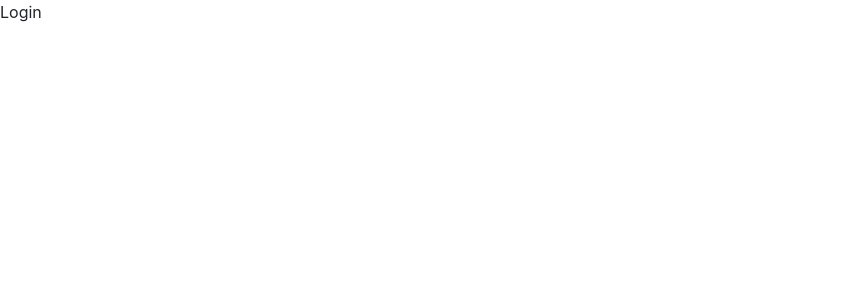
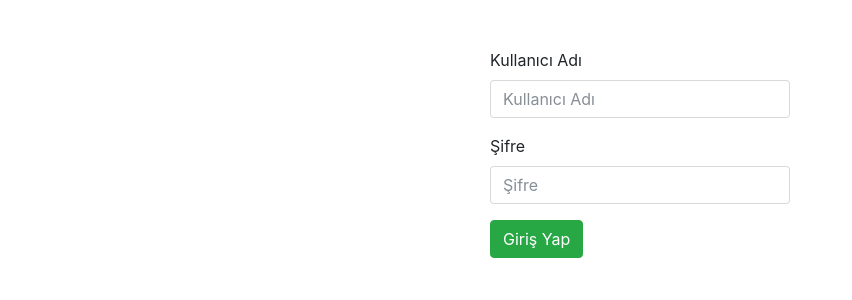
Before and after one commit to veysel/taptaplink, an Angular app: page /login in a window 1280 px wide. Shown: the top 300 px of the page, without its empty margins (0-852 px from the left). Built offline with nearby package versions, Linux system fonts and the light colour scheme.

Commit message:
Login module added

```diff
--- /dev/null
+++ b/src/app/Login/Services/login.service.ts
@@ -0,0 +1,24 @@
+import { Injectable } from '@angular/core';
+import { Http } from '@angular/http';
+
+import { Observable } from 'rxjs/Rx';
+import 'rxjs/add/operator/map';
+
+import { CommonService } from '../../Common/Services/common.service';
+
+import { UserModel } from '../../Common/Models/user.model';
+
+@Injectable()
+export class LoginService {
+    constructor(
+        private _http: Http,
+        private _commonService: CommonService) { }
+
+    public CheckLogin(username: string, password: string) {
+        return this._http.get(this._commonService.GetServiceRootUrl() + "Login/CheckLogin?username=" + username + "&password=" + password).map(x => x.json());
+    }
+
+    public GetUserInfo(username: string, userKey: string) {
+        return this._http.get(this._commonService.GetServiceRootUrl() + "Login/GetUserInfo?username=" + username + "&userKey=" + userKey).map(x => x.json());
+    }
+}
--- a/src/app/Login/login.component.ts
+++ b/src/app/Login/login.component.ts
@@ -1,4 +1,11 @@
 import { Component } from '@angular/core';
+import { Router } from '@angular/router';
+
+import { LoginService } from './Services/login.service';
+import { StorageService } from '../Storage/Services/storage.service';
+
+import { UserModel } from '../Common/Models/user.model';
+import { StorageModel } from '../Storage/Models/storage.model';
 
 @Component({
     selector: 'login',
@@ -6,4 +13,61 @@ import { Component } from '@angular/core';
 })
 export class LoginComponent {
 
+    public form = {
+        options: {
+            alert: ""
+        },
+        username: "",
+        password: ""
+    };
+
+    constructor(
+        private _router: Router,
+        private _loginService: LoginService,
+        private _storageService: StorageService
+    ) { }
+
+    public LoginButtonClick(): void {
+        this.form.options.alert = "";
+
+        if (!this.form.username || !this.form.password) {
+            this.form.options.alert = "Lütfen tüm alanları doldurun !";
+            return;
+        }
+
+        this._loginService.CheckLogin(this.form.username, this.form.password).subscribe(result => {
+
+            if (result) {
+                console.log(result);
+                this._loginService.GetUserInfo(this.form.username, result).subscribe(resultUser => {
+                    let tempUser: UserModel = resultUser;
+
+                    if (tempUser.UserId == 0) {
+                        this.form.options.alert = "Giriş denemesi başarısız !";
+                        return;
+                    }
+                    else {
+                        let tempStorageModel: StorageModel = new StorageModel();
+                        tempStorageModel.UserKey = result;
+                        tempStorageModel.UserId = tempUser.UserId;
+                        tempStorageModel.Username = tempUser.Username;
+                        tempStorageModel.Name = tempUser.Name;
+                        tempStorageModel.Surname = tempUser.Surname;
+                        tempStorageModel.Password = tempUser.Password;
+
+                        this._storageService.SetStorage(tempStorageModel);
+                        this._router.navigate(["/home"]);
+                    }
+                });
+
+            }
+            else {
+                this.form.options.alert = "Giriş denemesi başarısız !";
+                return;
+            }
+
+        });
+
+    }
+
 }
--- a/src/app/Login/login.template.html
+++ b/src/app/Login/login.template.html
@@ -1 +1,16 @@
-Login
+<div class="d-flex justify-content-center mt-5">
+    <form style="width: 300px;">
+        <div *ngIf="form.options.alert" class="alert alert-secondary" role="alert">{{form.options.alert}}</div>
+        <div class="form-group">
+            <label for="username">Kullanıcı Adı</label>
+            <input [(ngModel)]="form.username" name="username" type="text" class="form-control" id="username"
+                placeholder="Kullanıcı Adı">
+        </div>
+        <div class="form-group">
+            <label for="password">Şifre</label>
+            <input [(ngModel)]="form.password" name="password" type="password" class="form-control" id="password"
+                placeholder="Şifre">
+        </div>
+        <button (click)="LoginButtonClick()" type="button" class="btn btn-success">Giriş Yap</button>
+    </form>
+</div>
--- a/src/app/Storage/Models/storage.model.ts
+++ b/src/app/Storage/Models/storage.model.ts
@@ -1,6 +1,8 @@
 export class StorageModel {
-    Id: number;
+    UserKey: string;
+    UserId: number;
     Username: string;
     Name: string;
     Surname: string;
+    Password: string;
 }
--- a/src/app/app.module.ts
+++ b/src/app/app.module.ts
@@ -16,6 +16,7 @@ import { Error500Component } from './Error/Error500/error.500.component';
 import { StorageService } from './Storage/Services/storage.service';
 import { CommonService } from './Common/Services/common.service';
 import { RegisterService } from './Register/Services/register.service';
+import { LoginService } from './Login/Services/login.service';
 
 import { AuthCanActivate } from './Auth/auth.can.activate';
 
@@ -38,7 +39,8 @@ import { AuthCanActivate } from './Auth/auth.can.activate';
     StorageService,
     AuthCanActivate,
     CommonService,
-    RegisterService
+    RegisterService,
+    LoginService
   ],
   bootstrap: [AppComponent]
 })
```
